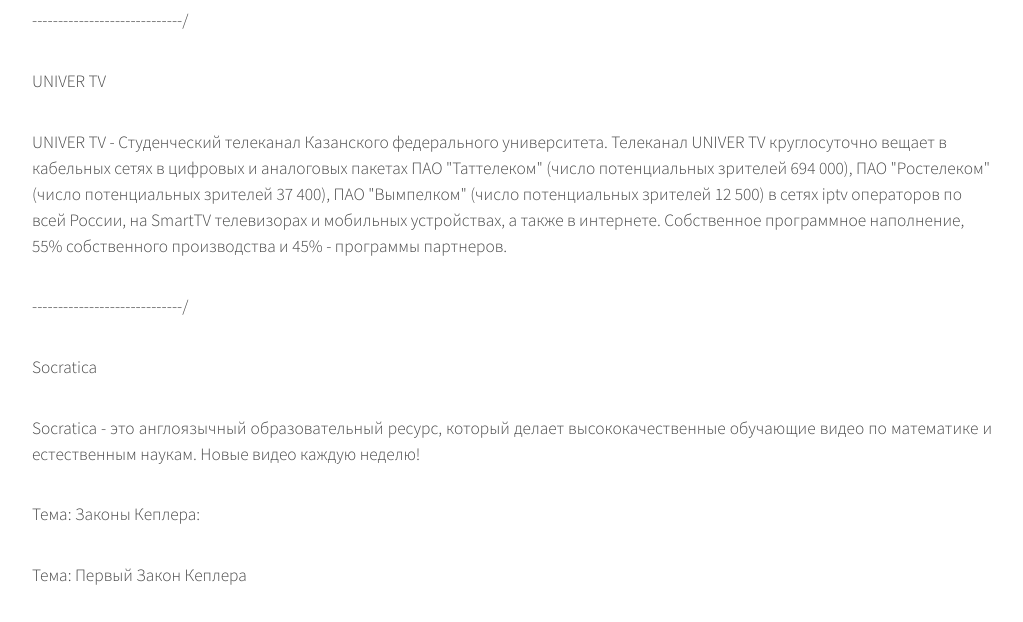
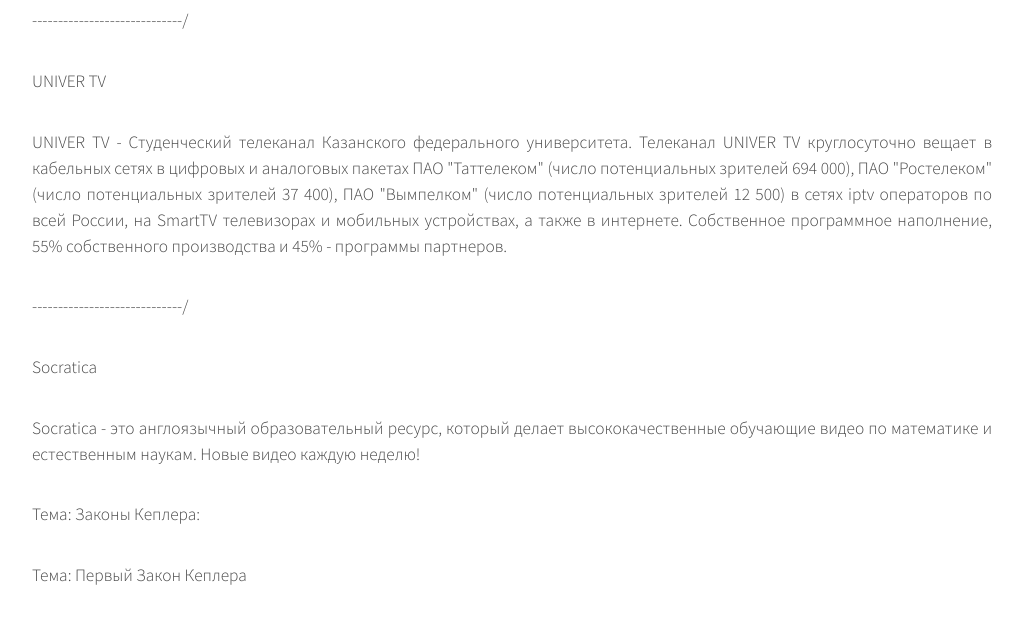
Before and after one commit to VlPop/VlPop.github.io, a Jekyll site: the page built from dopoln_mat.html, in a window 1280 px wide. Shown: the part 2607-3229 px from the top of the page, without its empty margins (128-1151 px from the left). Built offline with Jekyll 4.4.1, drawn with Linux system fonts in a browser that asks for light colours; grey boxes are pictures that could not be loaded.

Commit message:
Update dopoln_mat.html

```diff
--- a/dopoln_mat.html
+++ b/dopoln_mat.html
@@ -40,7 +40,7 @@ layout: default
 						<iframe width="800" height="600" src="https://www.youtube.com/embed/mN3RmxNJMB0" frameborder="0" allow="accelerometer; autoplay; encrypted-media; gyroscope; picture-in-picture" allowfullscreen></iframe>
 						<p>-----------------------------/</p>
 						<p>UNIVER TV</p>
-						<p>UNIVER TV - Студенческий телеканал Казанского федерального университета. Телеканал UNIVER TV круглосуточно вещает в кабельных сетях в цифровых и аналоговых пакетах ПАО "Таттелеком" (число потенциальных зрителей 694 000), ПАО "Ростелеком" (число потенциальных зрителей 37 400), ПАО "Вымпелком" (число потенциальных зрителей 12 500) в сетях iptv операторов по всей России, на SmartTV телевизорах и мобильных устройствах, а также в интернете. Собственное программное наполнение, 55% собственного производства и 45% - программы партнеров.</p>
+						<p align="justify">UNIVER TV - Студенческий телеканал Казанского федерального университета. Телеканал UNIVER TV круглосуточно вещает в кабельных сетях в цифровых и аналоговых пакетах ПАО "Таттелеком" (число потенциальных зрителей 694 000), ПАО "Ростелеком" (число потенциальных зрителей 37 400), ПАО "Вымпелком" (число потенциальных зрителей 12 500) в сетях iptv операторов по всей России, на SmartTV телевизорах и мобильных устройствах, а также в интернете. Собственное программное наполнение, 55% собственного производства и 45% - программы партнеров.</p>
 
 						<p>-----------------------------/</p>
 						<p>Socratica</p>
```
